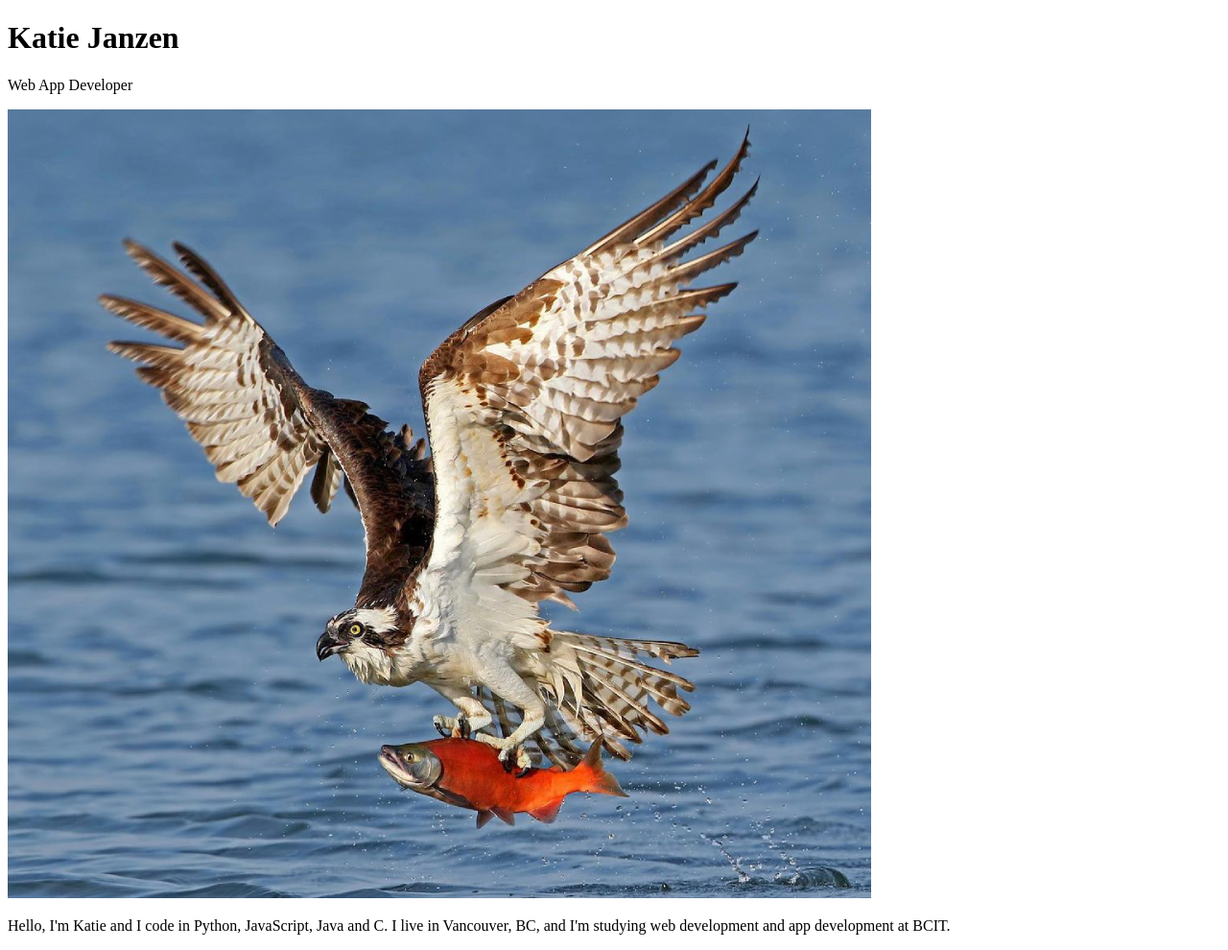
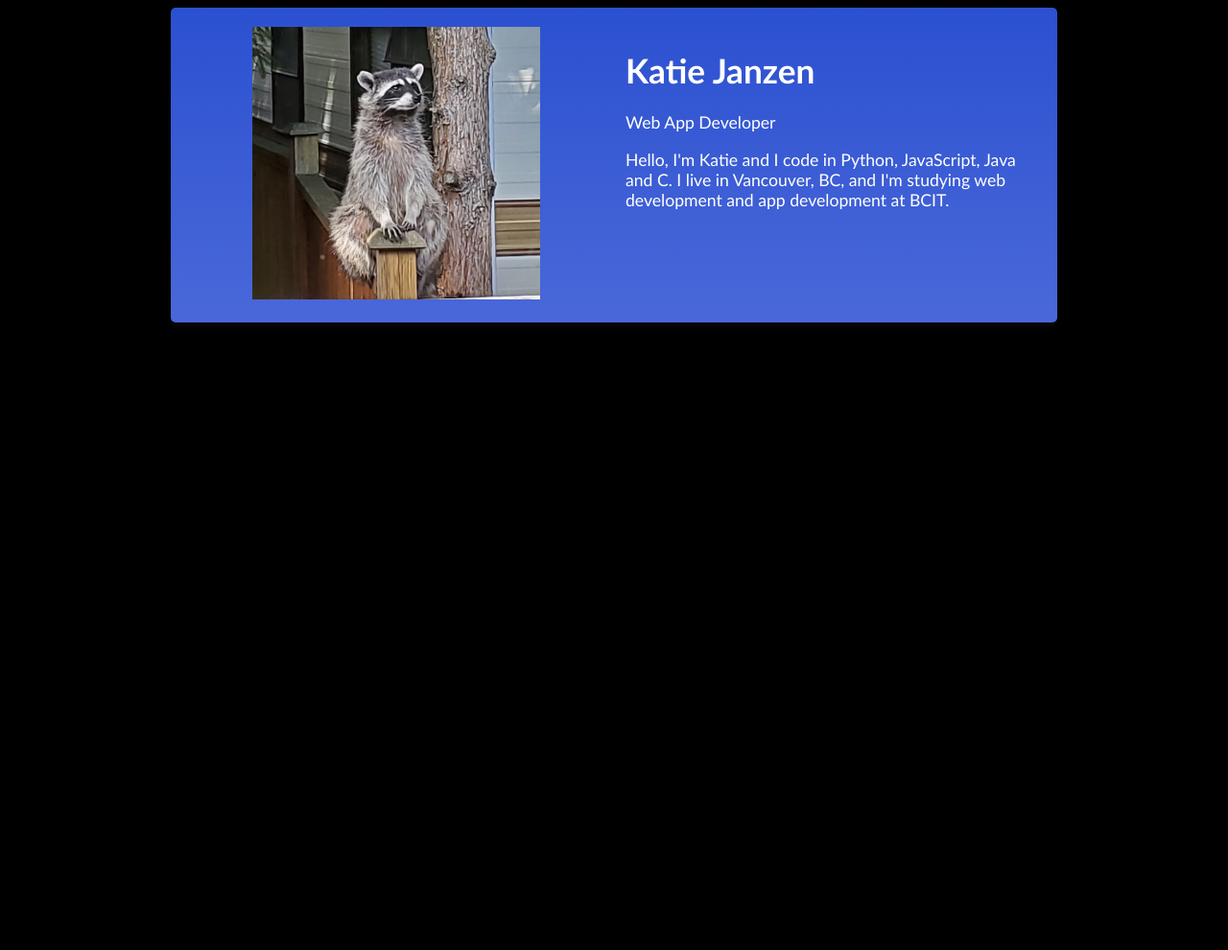
Before and after one commit to ImpendingKataclysm/my_portfolio, a Django app: template portfolio/templates/index.html in a window 1280 px wide. Shown: the whole page at 96% size. After the commit the page ends 336 px from the top, so only its background shows below. Run offline with Django 3.2, Linux system fonts and the light colour scheme; the template is opened without the code that fills it, so the values that code supplies are empty.

Commit message:
Applied some CSS to the home page

```diff
--- /dev/null
+++ b/portfolio/static/styles/style.css
@@ -0,0 +1,24 @@
+body {
+    font-family: Calibri, sans-serif;
+    font-size: 1.1rem;
+    background: black;
+    color: white;
+}
+
+.container {
+    display: grid;
+    grid-template-columns: 1fr 1fr;
+    grid-gap: 1.5rem;
+    background-color: #f1f1f1;
+    background-image: linear-gradient(to bottom, #2b50d0, #4a68d9);
+    background-repeat: no-repeat;
+    margin: auto;
+    width: 70%;
+    border-radius: 5px;
+    box-shadow: 0 5px 7px -1px rgba(51, 51, 51, 0.23);
+    padding: 20px;
+}
+
+.img-container {
+    text-align: center;
+}
--- a/portfolio/templates/index.html
+++ b/portfolio/templates/index.html
@@ -4,12 +4,19 @@
 <head>
     <meta charset="UTF-8">
     <title>Katie Janzen</title>
+    <link rel="stylesheet" href="{% static 'styles/style.css' %}">
 </head>
 <body>
-    <h1>Katie Janzen</h1>
-    <p>Web App Developer</p>
-    <img src="{% static 'images/photo.png' %}" alt="My picture">
-    <p>Hello, I'm Katie and I code in Python, JavaScript, Java and C. I live in
-    Vancouver, BC, and I'm studying web development and app development at BCIT.</p>
+    <div class="container">
+        <div class="img-container">
+            <img src="{% static 'images/photo.png' %}" alt="My picture">
+        </div>
+        <div>
+            <h1>Katie Janzen</h1>
+            <p>Web App Developer</p>
+            <p>Hello, I'm Katie and I code in Python, JavaScript, Java and C. I live in
+            Vancouver, BC, and I'm studying web development and app development at BCIT.</p>
+        </div>
+    </div>
 </body>
 </html>
```
Also changed, not shown: portfolio/static/images/photo.png.
